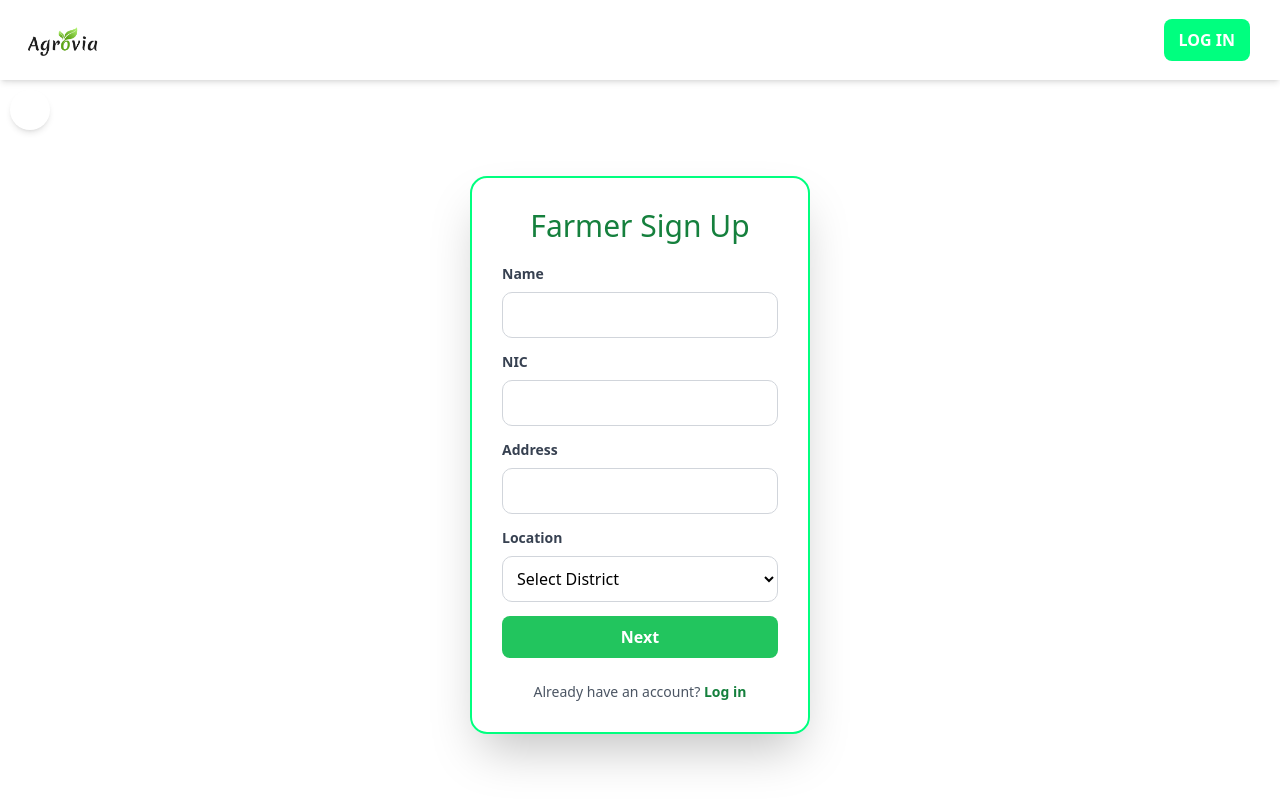
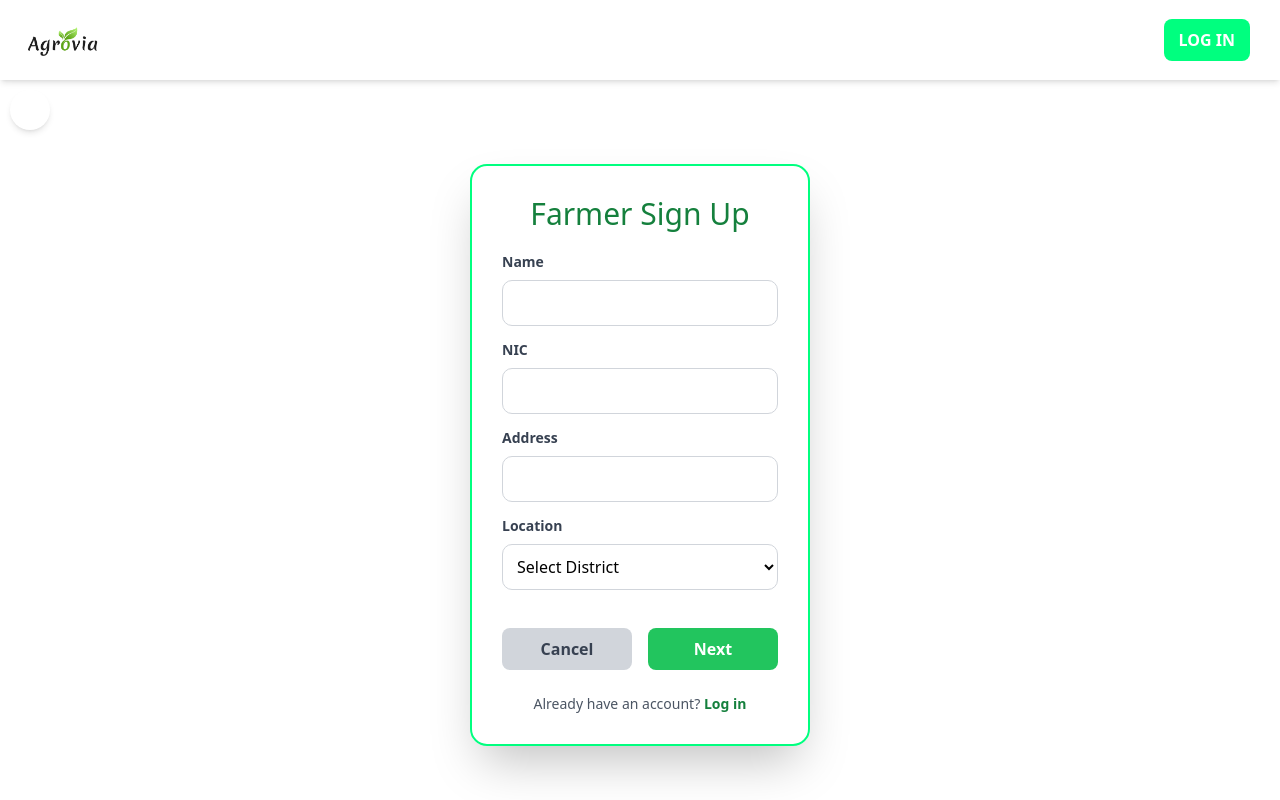
Before and after one commit to SeniruR/Agrovia, a React (Vite) app: page /signup/farmer in a window 1280 px wide. Shown: the top 800 px of the page. Built offline with nearby package versions, Linux system fonts and the light colour scheme; some icons are missing.

Commit message:
organization select form added

```diff
--- a/src/pages/FarmerSignup.jsx
+++ b/src/pages/FarmerSignup.jsx
@@ -33,6 +33,32 @@ const FarmerSignup = () => {
     });
     const [error, setError] = useState("");
 
+    const [selectedOrgId, setSelectedOrgId] = useState("");
+
+    const organizations = [
+        {
+            id: 1,
+            name: "Green Growers Association",
+            contact: "Mr. Sunil Perera",
+            phone: "077-1234567",
+            address: "123 Green Lane, Kandy"
+        },
+        {
+            id: 2,
+            name: "Agro Farmers Union",
+            contact: "Ms. Nadeesha Fernando",
+            phone: "071-9876543",
+            address: "45 Farm Road, Anuradhapura"
+        },
+        {
+            id: 3,
+            name: "Organic Roots Collective",
+            contact: "Dr. Ruwan Jayasuriya",
+            phone: "075-4567890",
+            address: "78 Organic Street, Galle"
+        }
+    ];
+
     const handleChange = (e) => {
         setForm({ ...form, [e.target.name]: e.target.value });
         setError("");
@@ -40,6 +66,7 @@ const FarmerSignup = () => {
 
     const handleNext = (e) => {
         e.preventDefault();
+        if (step === 1) {
             const { name, NIC, address, location } = form;
             if (!name || !NIC || !address || !location) {
                 setError("Please fill in all fields.");
@@ -54,6 +81,23 @@ const FarmerSignup = () => {
                 return;
             }
             setStep(2);
+        } else if (step === 2) {
+            if (!selectedOrgId) {
+                setError("Please select an organization.");
+                return;
+            }
+            setStep(3);
+        }
+    };
+
+    const handleBack = () => {
+    if (step > 1) {
+        setStep(step - 1);
+    }
+    };
+
+    const handleCancel = () => {
+    navigate("/login");
     };
 
     const handleSubmit = (e) => {
@@ -78,8 +122,8 @@ const FarmerSignup = () => {
         <div className="flex items-center justify-center" style={{ height: 'calc(100vh - 80px)' }}>
             <div className="p-10 rounded-2xl shadow-2xl w-[40%] max-w-sm flex flex-col items-center" style={{ border: '2px solid springgreen', borderRadius: '17px', padding: '30px', width: '-webkit-fill-available', maxWidth: '340px', marginTop:'30px' }}>
                 <h2 className="text-3xl mb-8 text-green-700 text-center mb-[10px]">Farmer Sign Up</h2>
-                <form onSubmit={step === 1 ? handleNext : handleSubmit} className="w-full space-y-6">
-                    {step === 1 ? (
+                <form onSubmit={step < 3 ? handleNext : handleSubmit} className="w-full space-y-6">
+                    {step === 1 && (
                         <>
                             {["name", "NIC", "address"].map((field) => (
                                 <div key={field} style={{marginTop:'10px'}}>
@@ -114,7 +158,37 @@ const FarmerSignup = () => {
                                 </select>
                             </div>
                         </>
-                    ) : (
+                    )}
+                    {step === 2 && (
+                        <>
+                            <div>
+                                <label className="block text-sm font-semibold text-gray-700 mb-1">Select Organization</label>
+                                <select
+                                    value={selectedOrgId}
+                                    onChange={(e) => setSelectedOrgId(e.target.value)}
+                                    required
+                                    className="w-full px-4 py-2 border border-gray-300 rounded-lg focus:ring-2 focus:ring-green-400 focus:outline-none transition"
+                                    style={{ backgroundColor: 'white', padding: '10px', borderRadius: '10px', margin: '4px 0', color: 'black' }}
+                                >
+                                    <option value="">Choose an organization</option>
+                                    {organizations.map((org) => (
+                                        <option key={org.id} value={org.id}>{org.name}</option>
+                                    ))}
+                                </select>
+                            </div>
+                            {selectedOrgId && (
+                                <div className="mt-4 p-4 border border-green-300 rounded-lg bg-green-50 text-sm text-gray-800">
+                                    <p><strong>Name:</strong> {organizations.find(org => org.id === parseInt(selectedOrgId)).name}</p>
+                                    <p><strong>Contact:</strong> {organizations.find(org => org.id === parseInt(selectedOrgId)).contact} ({organizations.find(org => org.id === parseInt(selectedOrgId)).phone})</p>
+                                    <p><strong>Address:</strong> {organizations.find(org => org.id === parseInt(selectedOrgId)).address}</p>
+                                </div>
+                            )}
+                            <p className="text-xs text-gray-600 mt-4">
+                                Your account will be activated after the organization approves your membership.
+                            </p>
+                        </>
+                    )}
+                    {step === 3 && (
                         <>
                             {["email", "password", "confirmPassword"].map((field) => (
                                 <div key={field}>
@@ -128,20 +202,32 @@ const FarmerSignup = () => {
                                         onChange={handleChange}
                                         required
                                         className="w-full px-4 py-2 border border-gray-300 rounded-lg focus:ring-2 focus:ring-green-400 focus:outline-none transition"
-                                        style={{ backgroundColor: 'white', padding: '10px', width: '-webkit-fill-available', borderRadius: '10px', margin: '8px 0', color: 'black' }}
+                                        style={{ backgroundColor: 'white', padding: '10px', borderRadius: '10px', margin: '8px 0', color: 'black' }}
                                     />
                                 </div>
                             ))}
                         </>
                     )}
                     {error && <div className="text-red-500 text-sm text-center">{error}</div>}
+                    <div className="flex justify-between space-x-4">
+                    <button
+                        type="button"
+                        onClick={step === 1 ? handleCancel : handleBack}
+                        className="w-full bg-gray-300 text-gray-700 py-2 rounded-lg font-semibold hover:bg-gray-400 transition"
+                        style={{ marginTop: '10px' }}
+                    >
+                        {step === 1 ? "Cancel" : "Back"}
+                    </button>
+
                     <button
                         type="submit"
                         className="w-full bg-green-500 text-white py-2 rounded-lg font-semibold hover:bg-green-600 transition"
                         style={{ marginTop: '10px' }}
                     >
-                        {step === 1 ? "Next" : "Sign Up"}
+                        {step < 3 ? "Next" : "Sign Up"}
                     </button>
+                    </div>
+
                 </form>
                 <p className="text-sm text-center text-gray-600 mt-6">
                     Already have an account?{" "}
```
Lines whose indentation alone changed are shown as unchanged.
